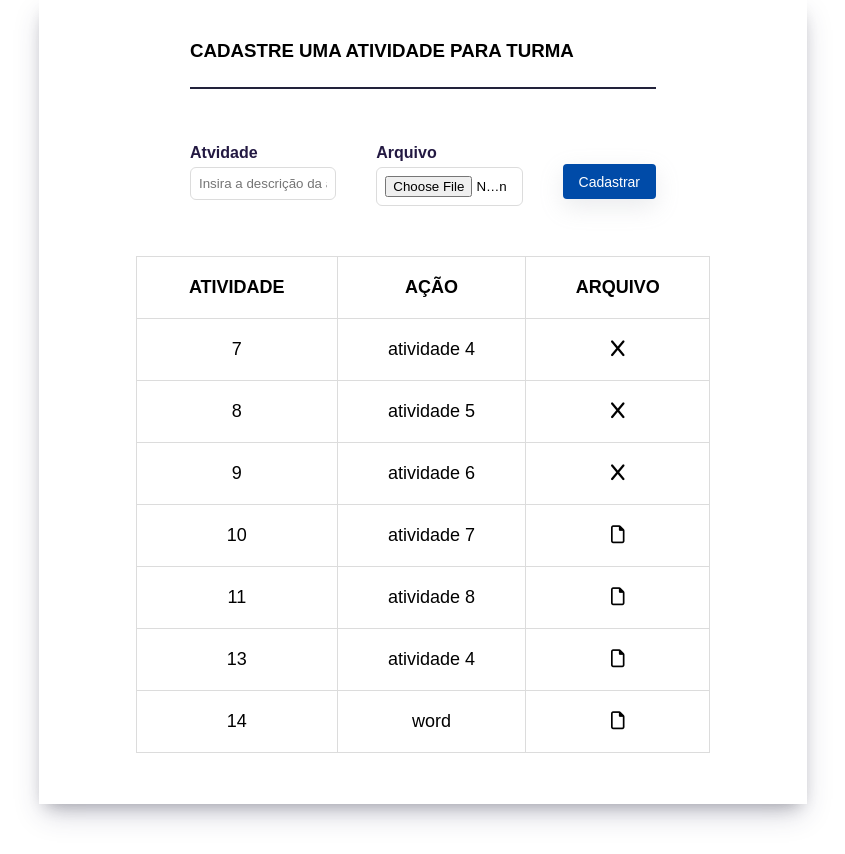
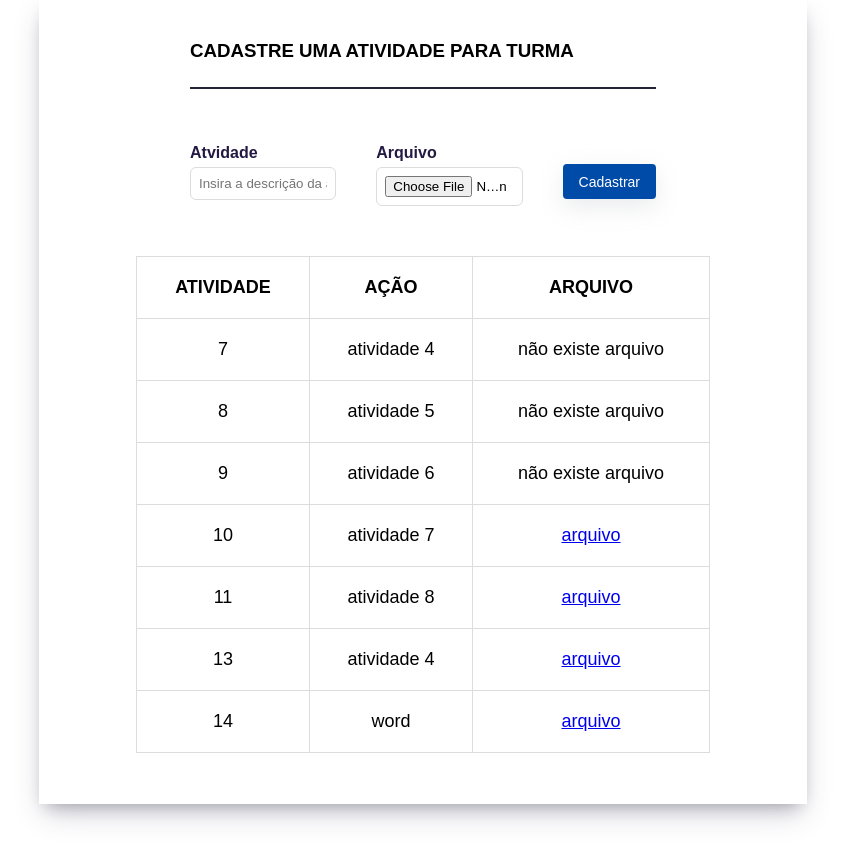
Before and after one commit to ssarahsant/projetoEscola_django, a Django app: page /cad_atividade/10 in a window 1280 px wide. Shown: the part 104-958 px from the top of the page, without its empty margins (217-1062 px from the left). Run offline with Django 5.2, Linux system fonts and the light colour scheme; data comes from the database, SQL or seed files in the repository; both versions use the stored data as it was after the commit; some libraries are stand-ins or nearby versions.

```diff
--- a/Escola/App_Escola/templates/cadastro_atividade.html
+++ b/Escola/App_Escola/templates/cadastro_atividade.html
@@ -61,16 +61,17 @@
 
                     <tr>
                         <td> {{atividade.id}}</td>
-
                         <td>
                             <p> {{atividade.nome_atividade}} </p>
                         </td>
 
                         <td>
                             {% if atividade.arquivo %}
-                            <i class="fa-regular fa-file"></i>
+                            <a href="../../{{atividade.arquivo}}"><p>arquivo</p></a></td>
+                            <!-- <a href={{atividade.arquivo}}><i class="fa-regular fa-file"></i></a></td> -->
                             {% else %}
-                            <i class="fa-solid fa-x"></i>
+                            <!-- <i class="fa-solid fa-x"></i> -->
+                            <p>não existe arquivo</p>
                             {% endif %}
                         </td>
 
--- a/Escola/App_Escola/urls.py
+++ b/Escola/App_Escola/urls.py
@@ -9,8 +9,9 @@ urlpatterns = [
     path('confirmar_cadastro', views.confirmar_cadastro, name='confirmar_cadastro'),
     path('cad_turma/<int:id_professor>', views.cad_turma, name='cad_turma'),
     path('lista_turma/<int:id_professor>',views.lista_turma, name='lista_turma'),
-    path("excluir_turma/<int:id_turma>", views.excluir_turma, name="excluir_turma"),
-    path("cad_atividade/<int:id_turma>", views.cad_atividade, name="cad_atividade")
+    path('excluir_turma/<int:id_turma>', views.excluir_turma, name='excluir_turma'),
+    path('cad_atividade/<int:id_turma>', views.cad_atividade, name='cad_atividade'),
+    path('atividade_arquivos/<str:nome_arquivo>', views.exibir_arquivo, name='exibir_arquivo')
     # path("salvar_turma', views.salvar_turma_nova, name='salvar_turma_nova'),
     # path("lista_atividade/<int:id_atividade>", views.lista_atividade, name:"lista_atividade")
 ]
--- a/Escola/App_Escola/views.py
+++ b/Escola/App_Escola/views.py
@@ -6,6 +6,8 @@ from .models import Professor, Turma, Atividade
 from django.db import connection, transaction
 from django.contrib import messages # biblioteca de mensagens do django
 from django.http import HttpResponse, HttpResponseRedirect
+import os
+import mimetypes
 
 # Cria todas as funções
 # Função de popular as Tabelas do Banco de Dados
@@ -228,6 +230,22 @@ def cad_atividade(request, id_turma):
 
 def fechar(request):
     return render(request, "login.html")
+
+# Função que Apresenta o arquivo da Atividade
+def exibir_arquivo(resquest, nome_arquivo):
+    caminho_arquivo = os.path.join('atividade_arquivos/', nome_arquivo)
+
+    if os.path.exists(caminho_arquivo):
+        with open(caminho_arquivo, 'rb') as arquivo:
+            conteudo = arquivo.read()
+
+        tipo_mimetype, _ = mimetypes.guess_type(caminho_arquivo)
+        resposta = HttpResponse(conteudo, content_type=tipo_mimetype)
+        resposta['Content-Disposition'] = 'inline; filename"' + nome_arquivo + '"'
+        return resposta
+
+    else:
+        return HttpResponse('Arquivo não encontrado', status=404)
 #______________________________________________________________________________________________
 
 # def lista_Atividade(request, id_turma):
```
Also changed, not shown: Escola/db.sqlite3, 2 other files.
